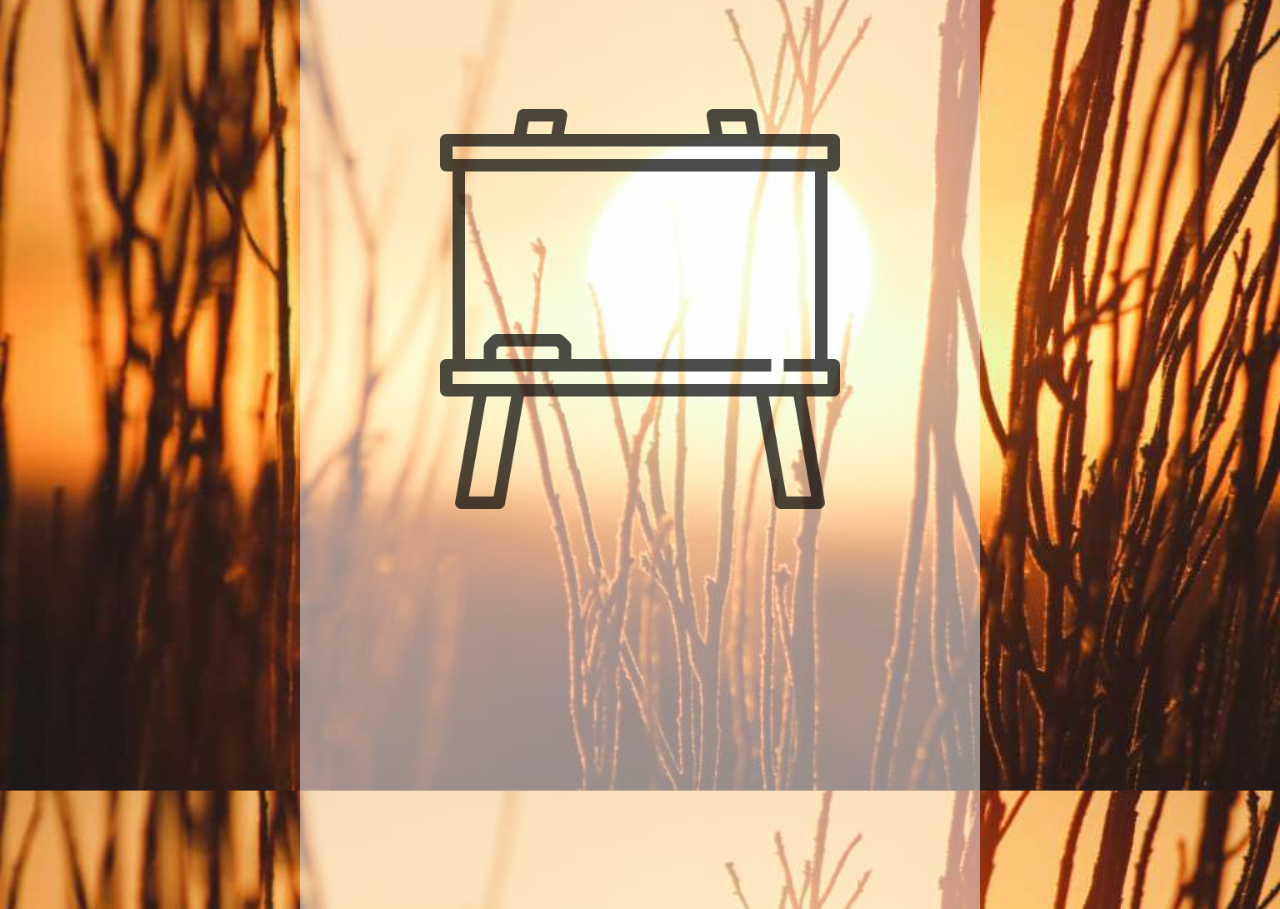
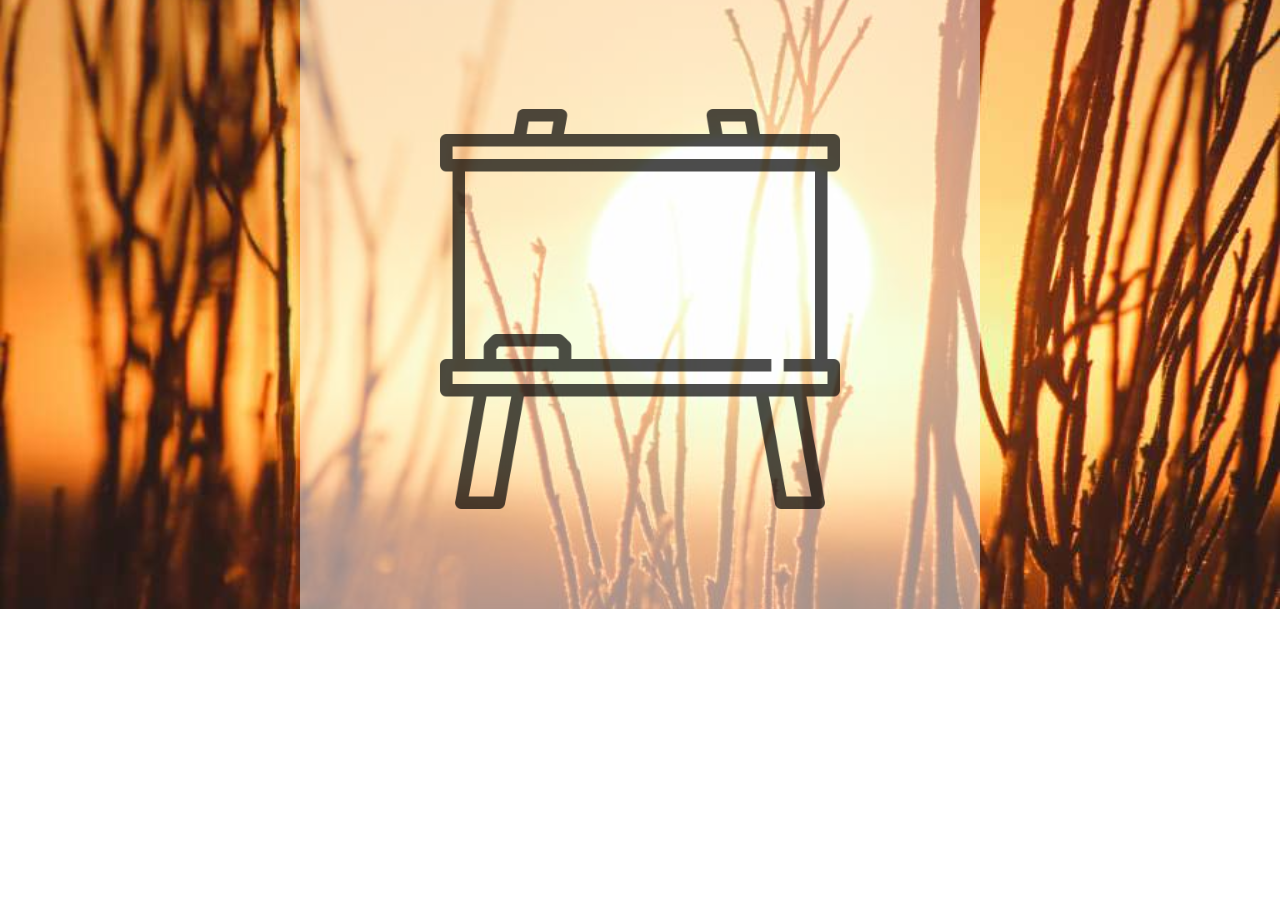
Before and after one commit to Yoshcoon/DJIGYA, a plain HTML site: page index.html in a window 1280 px wide. Shown: the part 916-1825 px from the top of the page. After the commit the page ends 1525 px from the top, so only its background shows below. Drawn offline with nearby package versions, Linux system fonts and the light colour scheme.

Commit message:
Update style.css

```diff
--- a/style.css
+++ b/style.css
@@ -90,5 +90,5 @@ a{
 }
 #tableau
 {
-    padding-bottom: 400px;
+    padding-bottom: 100px;
 }
```
